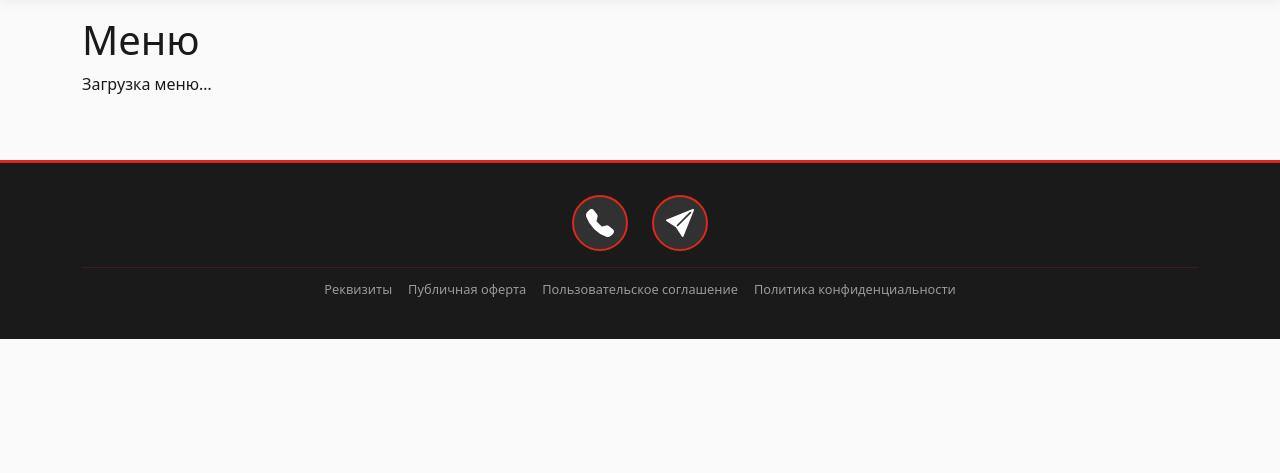
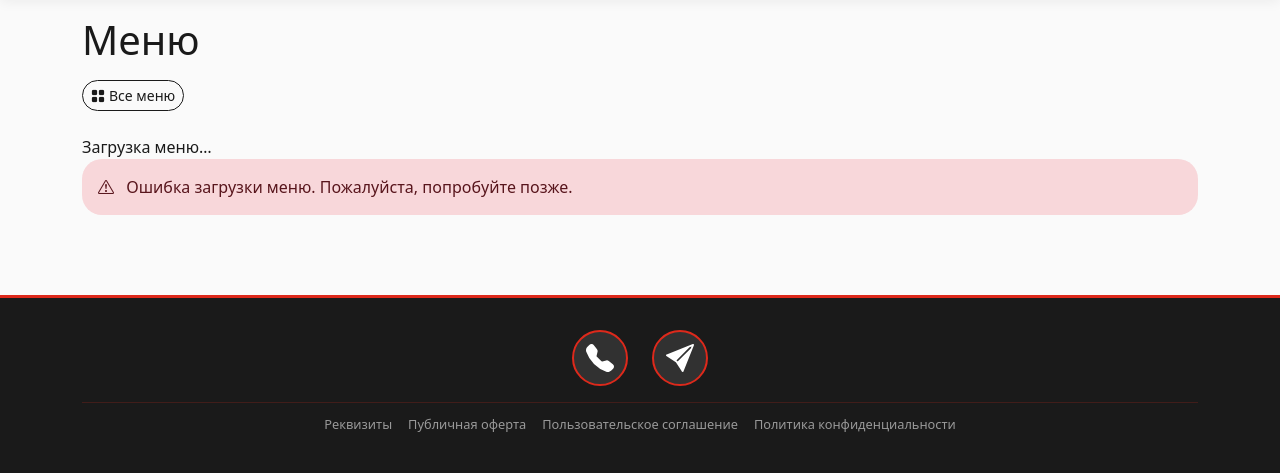
Before and after one commit to Ale007XD/sieshka, a Python web app: template app/web/templates/customer/menu.html in a window 1280 px wide. Shown: the part 68-541 px from the top of the page. Run offline with Jinja, Linux system fonts and the light colour scheme; the template is opened without the code that fills it, so the values that code supplies are empty.

Commit message:
frint_menu_fix

```diff
--- a/app/web/static/js/menu.js
+++ b/app/web/static/js/menu.js
@@ -313,7 +313,8 @@
         const btn = document.createElement('button');
         btn.className = 'btn btn-sm rounded-pill category-btn';
         btn.dataset.categoryId = cat.category_id;
-        btn.textContent = cat.name;
+        btn.style.whiteSpace = 'nowrap';
+        btn.innerHTML = `<i class="bi bi-circle-fill me-1" style="font-size: 8px; color: var(--brand-primary);"></i>${cat.name}`;
         if (String(cat.category_id) === String(initialActiveId)) {
             btn.classList.add('active');
         }
--- a/app/web/templates/customer/index.html
+++ b/app/web/templates/customer/index.html
@@ -66,11 +66,11 @@
 <!-- Category filter bar -->
 <div class="category-filter-bar sticky-top">
   <div class="container py-2">
-    <div class="d-flex align-items-center gap-2 overflow-x-auto" id="categoryCarousel" style="scroll-behavior:smooth; scrollbar-width:none; -ms-overflow-style:none;">
-      <button class="btn btn-sm rounded-pill category-btn active" data-category-id="all">
+    <div class="d-flex align-items-center gap-2 overflow-x-auto" id="categoryCarousel" style="scroll-behavior: smooth; scrollbar-width: none; -ms-overflow-style: none;">
+      <button class="btn btn-sm rounded-pill category-btn active" data-category-id="all" style="white-space: nowrap; min-width: 100px;">
         <i class="bi bi-grid-fill me-1"></i>Все меню
       </button>
-      <div id="categoryButtons"></div>
+      <div id="categoryButtons" class="d-flex align-items-center gap-2"></div>
     </div>
   </div>
 </div>
--- a/app/web/templates/customer/menu.html
+++ b/app/web/templates/customer/menu.html
@@ -2,9 +2,18 @@
 {% block title %}Меню — Sieshka{% endblock %}
 {% block content %}
 <section class="menu-page">
-  <h1>Меню</h1>
+  <h1 class="mb-3">Меню</h1>
+
+  <div class="d-flex align-items-center gap-2 overflow-x-auto mb-4" id="categoryButtons" style="scroll-behavior: smooth; scrollbar-width: none; -ms-overflow-style: none;">
+    <button class="btn btn-sm rounded-pill category-btn active" data-category-id="all" style="white-space: nowrap; min-width: 100px;">
+      <i class="bi bi-grid-fill me-1"></i>Все меню
+    </button>
+  </div>
+
   <div id="menu-status" class="menu-status" role="status">Загрузка меню…</div>
-  <div id="menu-root" class="menu-root"></div>
+  <div id="menu-root" class="menu-root">
+    <div id="menu-container"></div>
+  </div>
 </section>
 {% endblock %}
 {% block scripts %}
```
